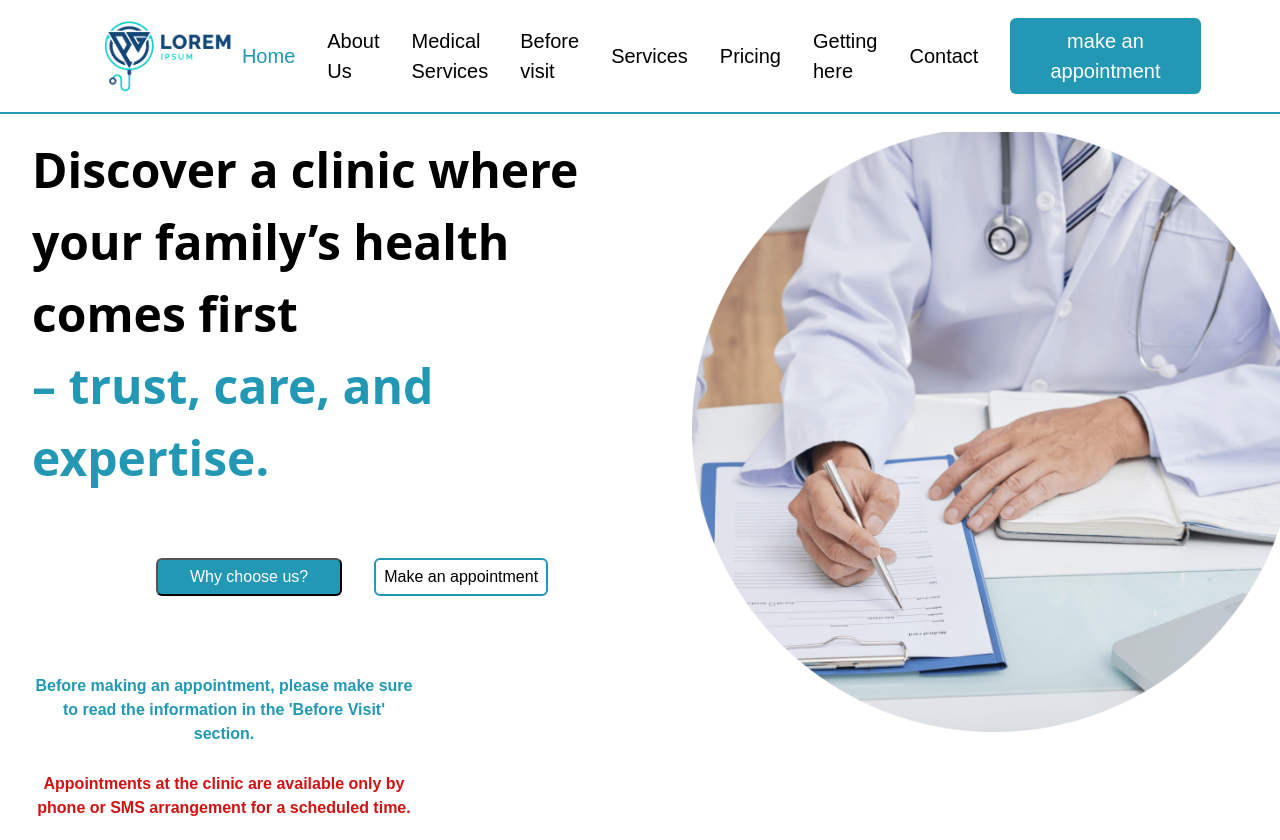
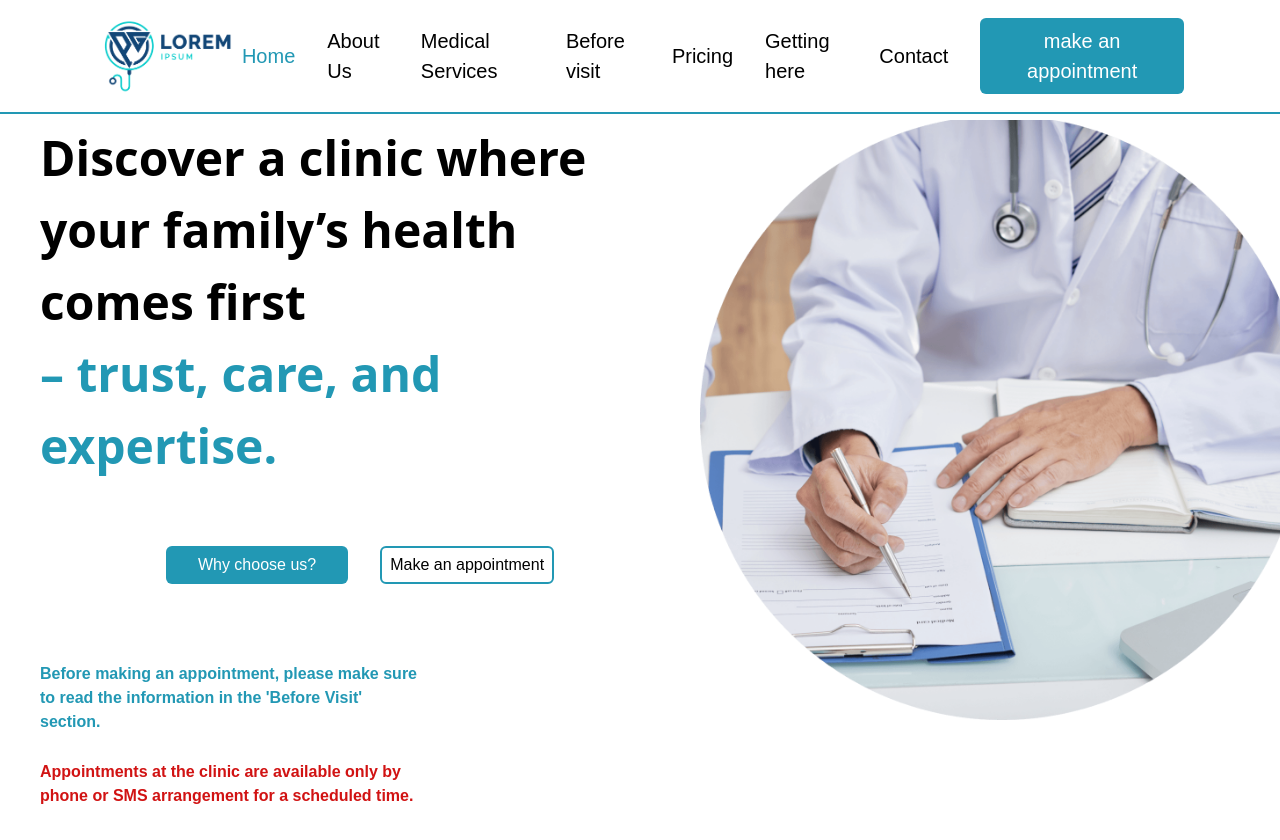
Before and after one commit to Ramox7171/med-landing, a React (Vite) app: page / in a window 1280 px wide. Shown: the top 840 px of the page. Built offline with nearby package versions, Linux system fonts and the light colour scheme; a web font is replaced by a local one.

Commit message:
Further work with HomePage

```diff
--- a/src/components/Home/Home.scss
+++ b/src/components/Home/Home.scss
@@ -1,8 +1,9 @@
 @use "../../shared/colors" as colors;
 
 .home {
-    width: 100vw;
+    width: 100%;
     height: 100vh;
+
 
 
 
@@ -10,8 +11,7 @@
         display: flex;
         align-items: center;
         justify-items: center;
-
-        margin: 2rem 2rem;
+        padding: 20px;
         width: 100%;
         height: 100%;
 
@@ -24,7 +24,7 @@
         flex-direction: column;
         height: 80%;
         justify-content: center;
-
+        padding: 0 20px;
         max-width: 50%;
     }
     &__welcome--big {
@@ -42,14 +42,22 @@
         color: colors.$medic-blue;
     }
 
+    &__info-wrapper{
+        width: 100%;
+        display: flex;
+        justify-content:end;
+        align-items: center;
+    }
+
     &__info-box{
         display: flex;
         flex-direction: column;
         justify-content: center;
-        text-align: center;
+
     }
 
     &__info-text {
+        text-align: left;
         font-family: Alkatra,sans-serif;
         font-weight: bold;
         font-size: 1rem;
@@ -87,7 +95,7 @@
 
     }
     &__button {
-
+        border:none;
         border-radius: 0.375rem;
         padding: 0.5rem 2rem;
         background-color: colors.$medic-blue;
--- a/src/components/Home/Home.tsx
+++ b/src/components/Home/Home.tsx
@@ -42,18 +42,21 @@ const Home = ({ setSelectedPage }: Props) => {
 
 
                     </div>
+                    <div className="home__info-wrapper">
                         <div className="home__info-box">
 
                             <h2 className="home__info-text">{strings.homeInfoBlue}</h2>
                             <h2 className="home__info-text--red">{strings.homeInfoRed}</h2>
                         </div>
+                    </div>
 
 
                 </div>
+                {isAboveMediumScreens &&
                 <div className="home__image">
                 <img src={doctor} alt="doctor image rounded" />
             </div>
-
+}
 
             </motion.div>
 
--- a/src/shared/ActionButton.tsx
+++ b/src/shared/ActionButton.tsx
@@ -14,8 +14,8 @@ const ActionButton = ({ children, setSelectedPage, classes = "", href }: Props)
   return (
     <AnchorLink
       className={`action-button ${classes ? "action-button--custom " + classes : ""}`.trim()}
-      onClick={() => setSelectedPage(SelectedPage.ContactUs)}
-      href={href || `#${SelectedPage.ContactUs}`}
+      onClick={() => setSelectedPage(SelectedPage.Contact)}
+      href={href || `#${SelectedPage.Contact}`}
     >
       {children}
     </AnchorLink>
--- a/src/shared/mock.data.ts
+++ b/src/shared/mock.data.ts
@@ -1,5 +1,5 @@
 export const menuItemsEN:string[] =
-    ["Home", "About Us", "Medical Services", "Before visit", "Services", "Pricing", "Getting here", "Contact"];
+    ["Home", "About Us", "Medical Services", "Before visit",  "Pricing", "Getting here", "Contact"];
 
 
 export const menuItemsPL:string[] = ["Strona Główna", "O gabinecie", "Świadczenia medyczne","Badania Medyczne","dla pacjenta", "Cennik","Dojazd","Kontakt"];
--- a/src/shared/types.helper.ts
+++ b/src/shared/types.helper.ts
@@ -1,12 +1,12 @@
 
 export enum SelectedPage {
     Home = "home",
-    OurMission= "ourmission",
-    WhyUs = "whyus",
-    OurValue = "ourvalue",
-    Services = "services",
-    Testimonials = "testimonials",
-    ContactUs = "contact",
+    AboutUs= "aboutus",
+    Medical = "medicalservices",
+    Before = "beforevisit",
+    Pricing = "pricing",
+    Getting = "gettinghere",
+    Contact = "contact",
 
 
   }
```
Lines whose indentation alone changed are shown as unchanged.
